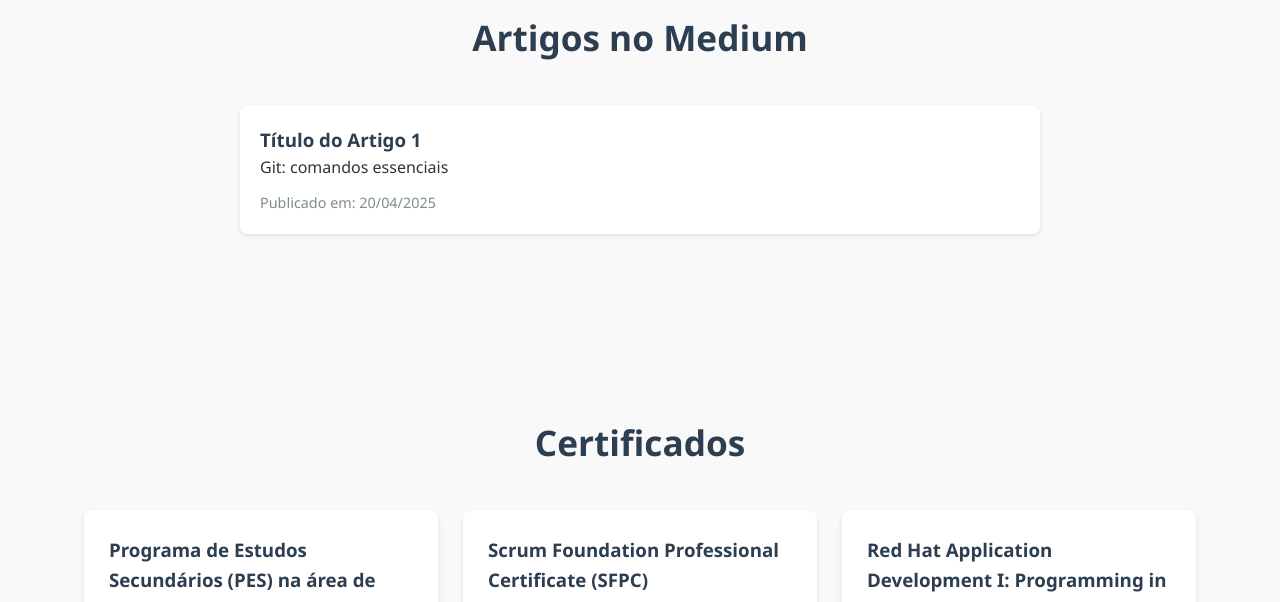
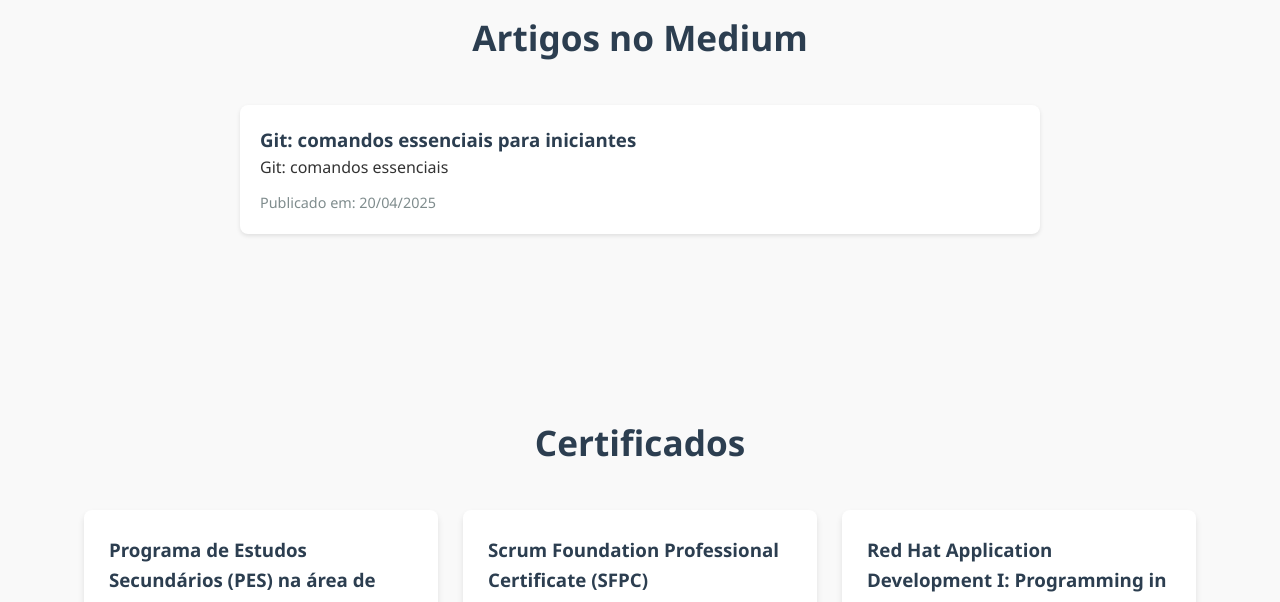
Before and after one commit to raquelbrto/raquelbrto.github.io, a plain HTML site: page index.html in a window 1280 px wide. Shown: the part 1800-2402 px from the top of the page. Drawn offline with nearby package versions, Linux system fonts and the light colour scheme.

Commit message:
Update index.html

```diff
--- a/index.html
+++ b/index.html
@@ -150,7 +150,7 @@
                 <h2>Artigos no Medium</h2>
                 <div class="articles-list">
                     <div class="article-item">
-                        <h3><a href="https://medium.com/@raquelbrito662/e1f1f8d3ef7c" target="_blank">Título do Artigo 1</a></h3>
+                        <h3><a href="https://medium.com/@raquelbrito662/e1f1f8d3ef7c" target="_blank">Git: comandos essenciais para iniciantes</a></h3>
                         <p>Git: comandos essenciais </p>
                         <span class="article-date">Publicado em: 20/04/2025</span>
                     </div>
```
